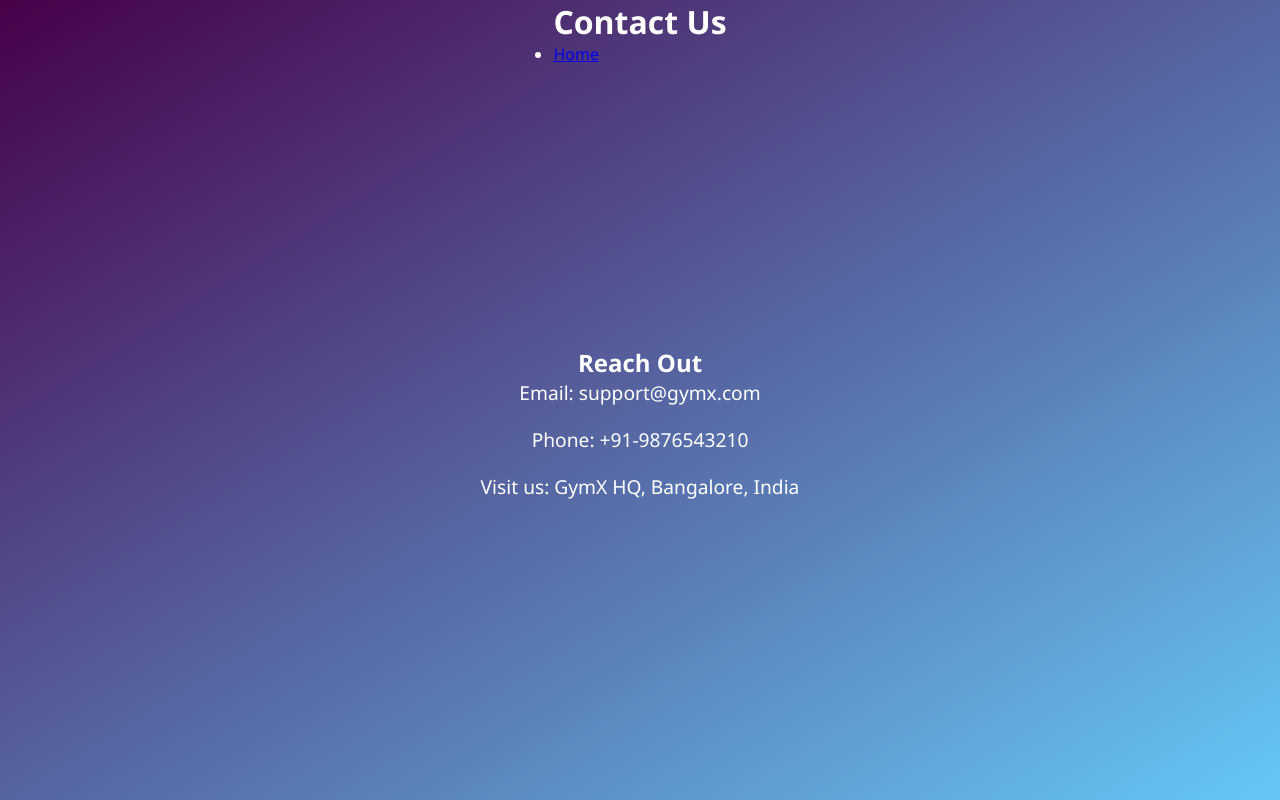
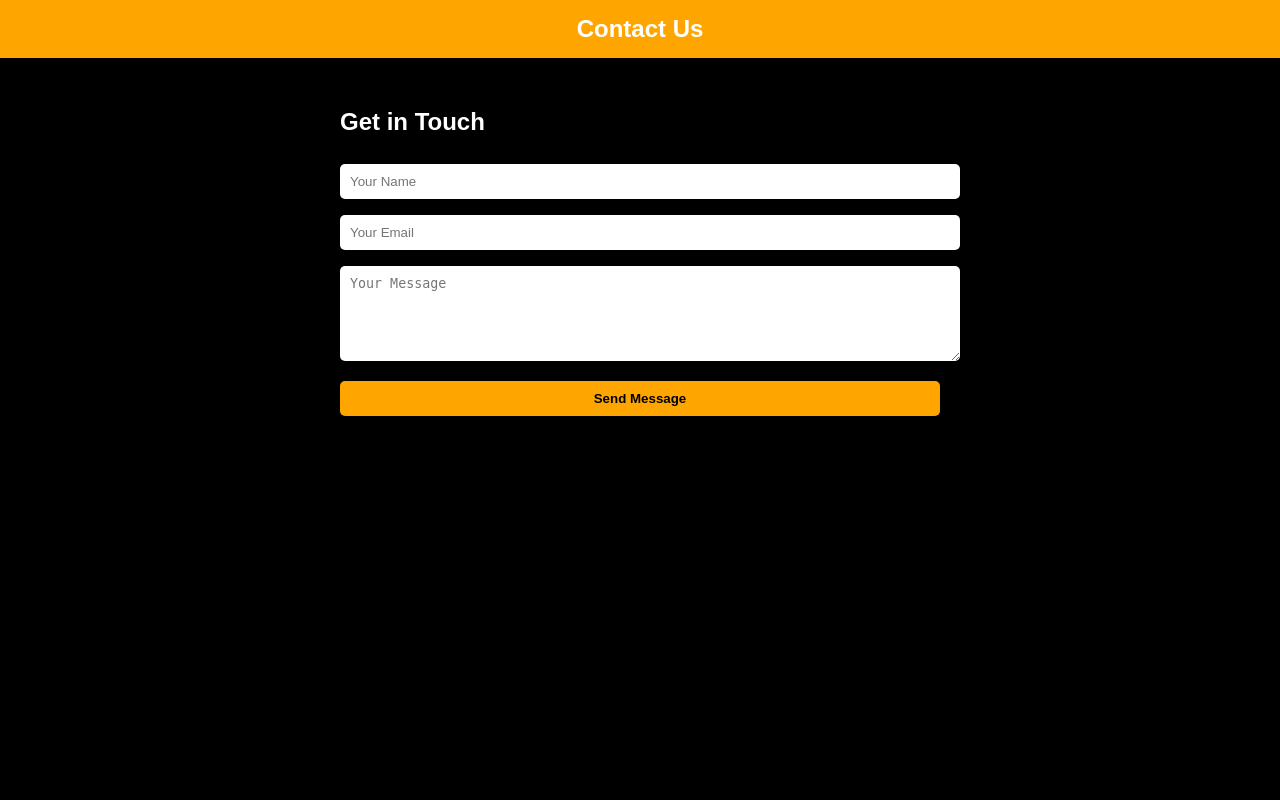
Before and after one commit to cst24680/GYM-, a PHP site: page /contact.php in a window 1280 px wide. Run offline with PHP 8.4, Linux system fonts and the light colour scheme.

Commit message:
Update contact.php

```diff
--- a/contact.php
+++ b/contact.php
@@ -1,24 +1,70 @@
+<?php
+$message = "";
+if ($_SERVER["REQUEST_METHOD"] == "POST") {
+    $name = htmlspecialchars($_POST['name']);
+    $email = htmlspecialchars($_POST['email']);
+    $msg = htmlspecialchars($_POST['message']);
+
+    // Here you can save to DB or send email
+    $message = "<p style='color:orange;'>Thank you, $name! Your message has been received.</p>";
+}
+?>
 <!DOCTYPE html>
 <html>
 <head>
-    <title>Contact - GymX</title>
-    <link rel="stylesheet" href="style.css">
+    <title>Contact Us - Gym System</title>
+    <style>
+        body {
+            font-family: Arial, sans-serif;
+            background-color: black;
+            color: white;
+            margin: 0;
+            padding: 0;
+        }
+        header {
+            background: orange;
+            padding: 15px;
+            text-align: center;
+            font-size: 24px;
+            font-weight: bold;
+        }
+        .container {
+            padding: 30px;
+            max-width: 600px;
+            margin: auto;
+        }
+        input, textarea {
+            width: 100%;
+            padding: 10px;
+            margin: 8px 0;
+            border: none;
+            border-radius: 5px;
+        }
+        input[type="submit"] {
+            background: orange;
+            color: black;
+            font-weight: bold;
+            cursor: pointer;
+        }
+        input[type="submit"]:hover {
+            background: darkorange;
+        }
+    </style>
 </head>
 <body>
-    <header>
-        <h1>Contact Us</h1>
-        <nav>
-            <ul>
-                <li><a href="index.php">Home</a></li>
-            </ul>
-        </nav>
-    </header>
 
-    <section class="hero">
-        <h2>Reach Out</h2>
-        <p>Email: support@gymx.com</p>
-        <p>Phone: +91-9876543210</p>
-        <p>Visit us: GymX HQ, Bangalore, India</p>
-    </section>
+<header>Contact Us</header>
+
+<div class="container">
+    <h2>Get in Touch</h2>
+    <?php echo $message; ?>
+    <form method="post" action="">
+        <input type="text" name="name" placeholder="Your Name" required pattern="[A-Za-z\s]+">
+        <input type="email" name="email" placeholder="Your Email" required>
+        <textarea name="message" rows="5" placeholder="Your Message" required></textarea>
+        <input type="submit" value="Send Message">
+    </form>
+</div>
+
 </body>
 </html>
```
